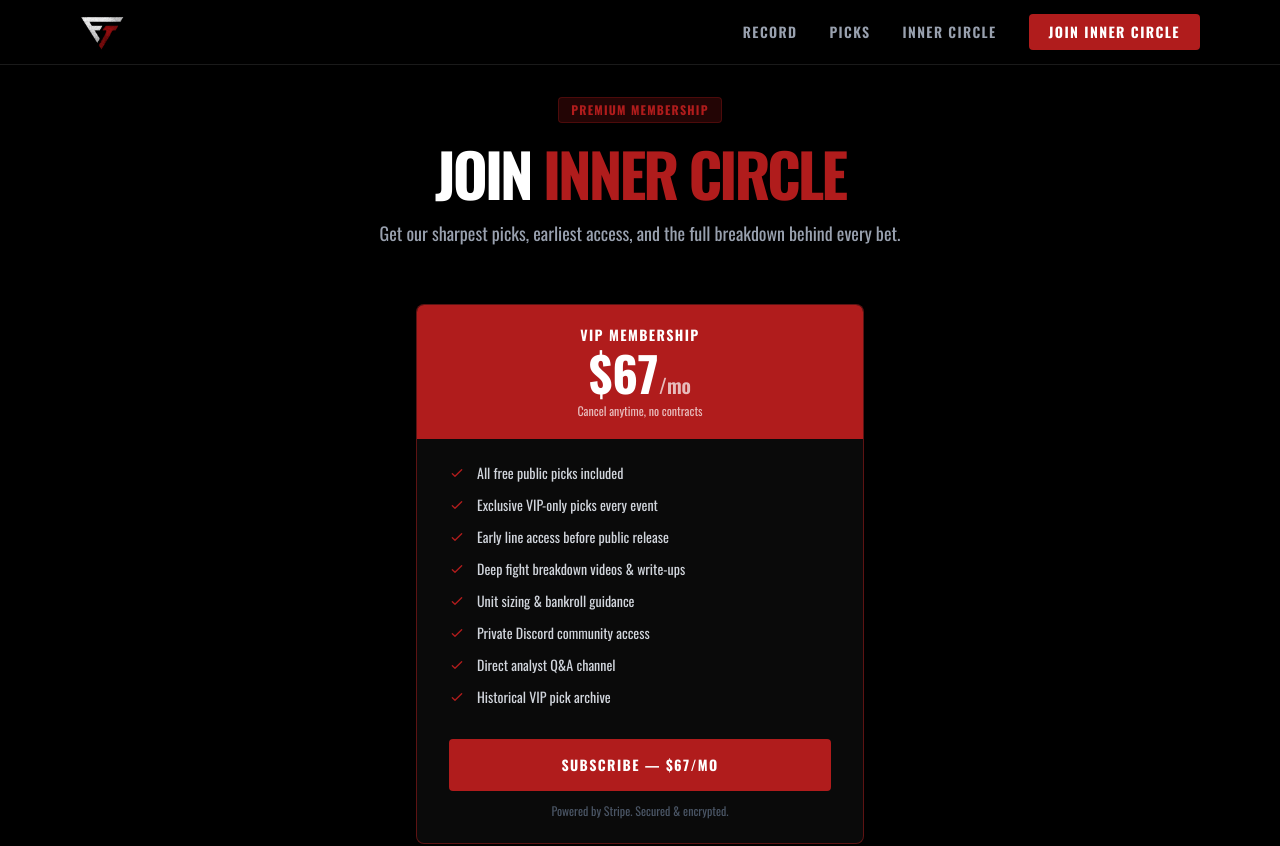
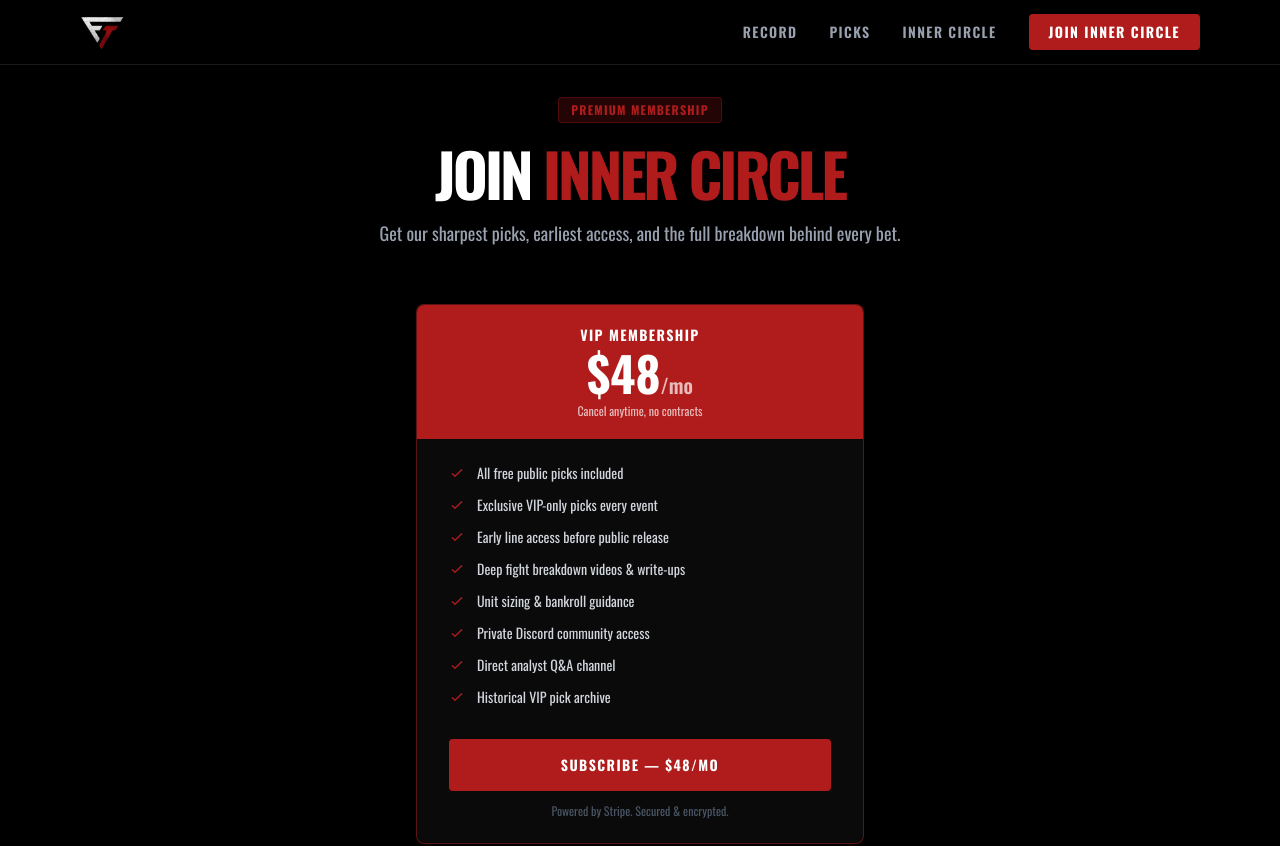
Before and after one commit to novaterradigital-ai/fighttheory, a Next.js app: page /vip in a window 1280 px wide. Shown: the top 846 px of the page. Built offline with nearby package versions, Linux system fonts and the light colour scheme.

Commit message:
Fix pricing to 8 on picks and vip pages

```diff
--- a/src/app/picks/page.tsx
+++ b/src/app/picks/page.tsx
@@ -121,7 +121,7 @@ export default function PicksPage() {
               href="/inner-circle"
               className="inline-block px-8 py-3 bg-[#b01c1c] text-white font-black uppercase tracking-widest text-sm rounded hover:bg-[#8b1010] transition-colors duration-200 cursor-pointer"
             >
-              Join Inner Circle — $67/mo
+              Join Inner Circle — $48/mo
             </Link>
           </div>
         </div>
--- a/src/app/vip/page.tsx
+++ b/src/app/vip/page.tsx
@@ -89,7 +89,7 @@ export default function VIPPage() {
             <div className="bg-[#b01c1c] px-8 py-5 text-center">
               <p className="text-white font-black uppercase tracking-widest text-sm mb-1">VIP Membership</p>
               <p className="text-white text-5xl font-black">
-                $67<span className="text-xl font-semibold opacity-70">/mo</span>
+                $48<span className="text-xl font-semibold opacity-70">/mo</span>
               </p>
               <p className="text-white/70 text-xs mt-1">Cancel anytime, no contracts</p>
             </div>
@@ -127,7 +127,7 @@ export default function VIPPage() {
                     Redirecting to Checkout...
                   </>
                 ) : (
-                  'Subscribe — $67/mo'
+                  'Subscribe — $48/mo'
                 )}
               </button>
 
```
